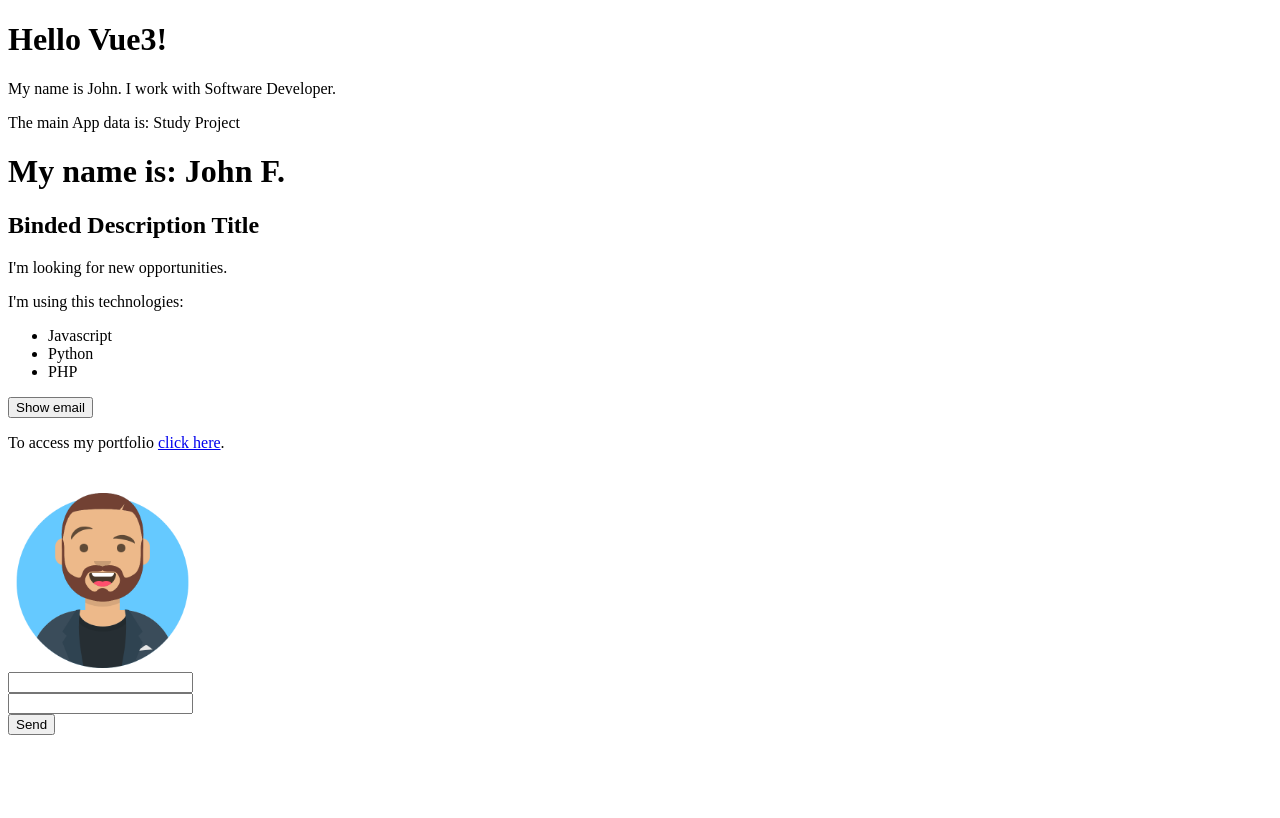
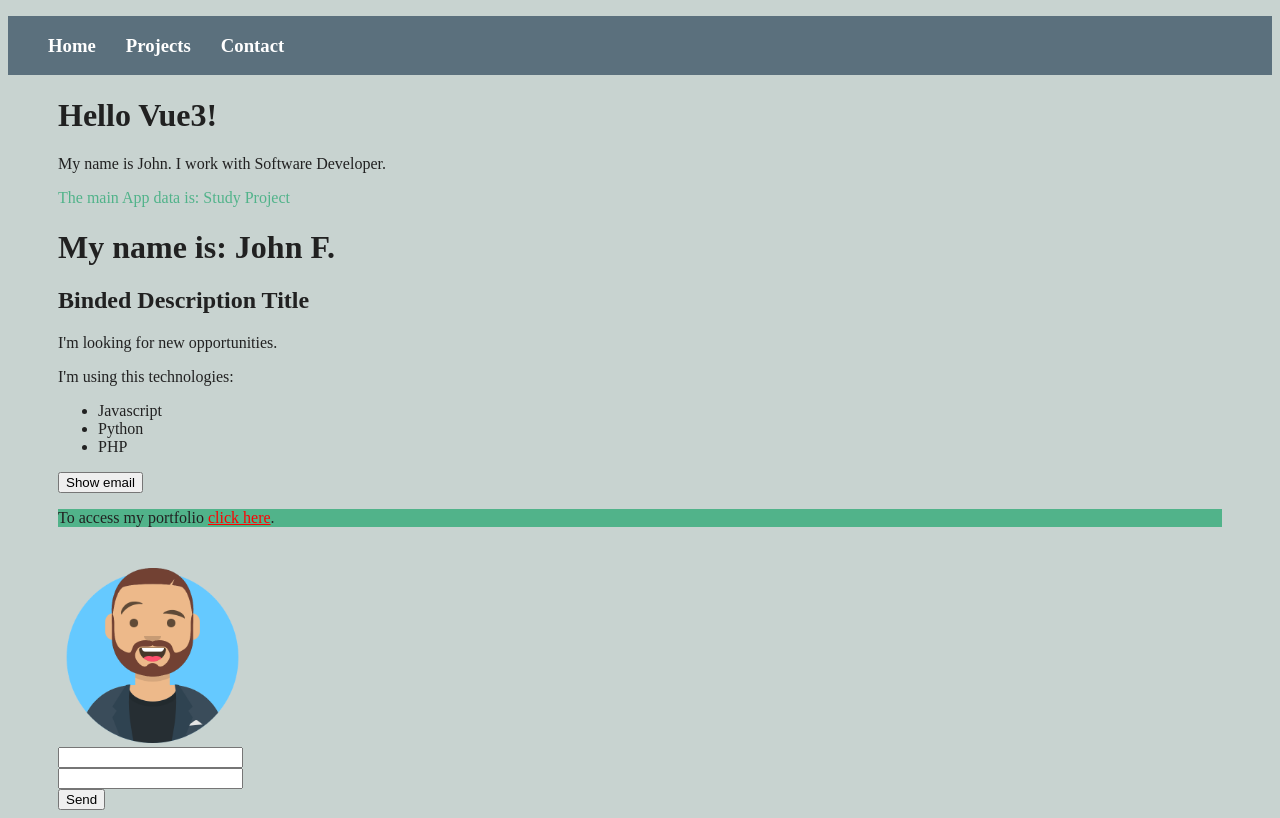
Before and after one commit to joaoflaviosantos/vue3-study, a Vue app in the folder vue3-vite/: page / in a window 1280 px wide. Built offline with nearby package versions, Linux system fonts and the light colour scheme.

Commit message:
feat: Implementing diferents syle methods with CSS Global, CSS Scoped, class name and Inline style tag

```diff
--- a/vue3-vite/src/App.vue
+++ b/vue3-vite/src/App.vue
@@ -1,14 +1,18 @@
 <template>
-  <FirstComponent />
-  <p>The main App data is: {{ testing }}</p>
-  <LifeCycle />
-  <PeopleComponent />
+  <HeaderComponent />
+  <div style="margin-inline: 50px">
+    <FirstComponent />
+    <p class="parent-paragraph">The main App data is: {{ testing }}</p>
+    <LifeCycle />
+    <PeopleComponent />
+  </div>
 </template>
 
 <script>
 import FirstComponent from "./components/FirstComponent.vue";
 import LifeCycle from "./components/LifeCycle.vue";
 import PeopleComponent from "./components/PeopleComponent.vue";
+import HeaderComponent from "./components/HeaderComponent.vue";
 
 export default {
   name: "App",
@@ -16,6 +20,7 @@ export default {
     FirstComponent,
     LifeCycle,
     PeopleComponent,
+    HeaderComponent,
   },
   data() {
     return {
@@ -24,3 +29,16 @@ export default {
   },
 };
 </script>
+
+<style>
+body {
+  background-color: rgba(187, 200, 197, 0.795);
+  color: rgb(33, 33, 33);
+}
+a {
+  color: red;
+}
+.test {
+  background-color: #51b38a;
+}
+</style>
--- /dev/null
+++ b/vue3-vite/src/components/HeaderComponent.vue
@@ -0,0 +1,46 @@
+<template>
+  <div>
+    <ul>
+      <li>
+        <h3><a href="#">Home</a></h3>
+      </li>
+      <li>
+        <h3><a href="#">Projects</a></h3>
+      </li>
+      <li>
+        <h3><a href="#">Contact</a></h3>
+      </li>
+    </ul>
+  </div>
+</template>
+
+<script>
+export default {
+  name: "HeaderComponent",
+};
+</script>
+
+<style scoped>
+div {
+  background-color: #5b707d;
+}
+
+ul {
+  list-style: none;
+  display: flex;
+}
+
+li {
+  margin-right: 30px;
+}
+
+a {
+  color: rgb(255, 255, 255);
+  text-decoration: none;
+  transition: 0.5s;
+}
+
+a:hover {
+  color: #51b38a;
+}
+</style>
--- a/vue3-vite/src/components/InfoComponent.vue
+++ b/vue3-vite/src/components/InfoComponent.vue
@@ -13,7 +13,9 @@
       <button @click="showEmail">{{ button_text }}</button>
     </div>
     <p v-show="show_email">Send a message to: {{ email }}</p>
-    <p>To access my portfolio <a v-bind:href="my_link">click here</a>.</p>
+    <p class="test">
+      To access my portfolio <a v-bind:href="my_link">click here</a>.
+    </p>
     <PictureComponent />
   </div>
 </template>
@@ -31,7 +33,7 @@ export default {
       show_email: false,
       button_text: "Show email",
       email: "jhon@gmail.com",
-      my_link: "https://br.linkedin.com/in/joaoflaviosantos",
+      my_link: "https://github.com/joaoflaviosantos",
     };
   },
   methods: {
@@ -46,3 +48,9 @@ export default {
   },
 };
 </script>
+
+<style>
+.parent-paragraph {
+  color: #51b38a;
+}
+</style>
```
